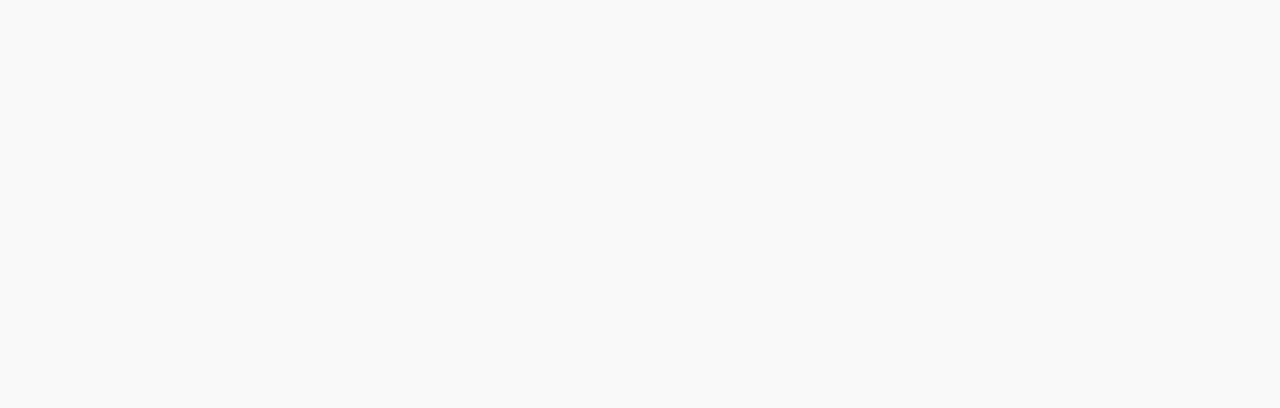
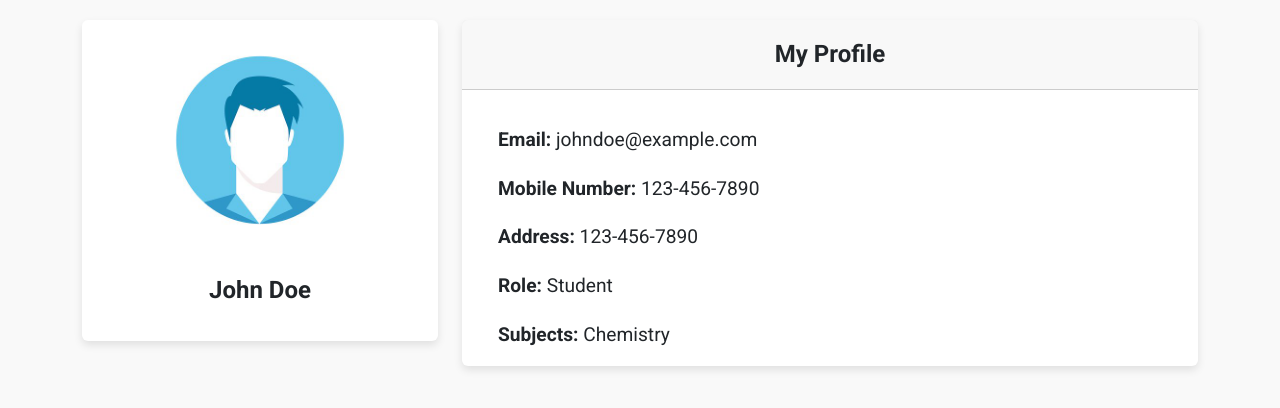
Before and after one commit to MalithaPrabhashana/NenasaQnA, a React (Create React App) app in the folder Frontend/: page /myProfile in a window 1280 px wide. Before the commit this address had no page. Shown: the top 408 px of the page. Built offline with nearby package versions, Linux system fonts and the light colour scheme.

Commit message:
My Profile editing started

```diff
--- a/Frontend/src/App.js
+++ b/Frontend/src/App.js
@@ -3,8 +3,8 @@
 import Nenasa from "./components/Nenasa";
 import LoginPage from "./login/LoginPage";
 import EditProfile from "./editProfile/EditProfilePage";
-import MyQuestions from "./ViewmyQuestions/MyQuestions";
 import './App.css';
+import MyProfile from "./MyProfile/MyProfile";
 
 function App() {
   // const storedToken = localStorage.getItem("token");
@@ -17,6 +17,7 @@
           <Route path="/" element={<LoginPage />} />
           <Route path="/home" element={<Nenasa />} />
           <Route path="/editProfile" element={<EditProfile />} />
+          <Route path="/myProfile" element={<MyProfile />} />
         </Routes>
       </BrowserRouter>
     </div>
--- /dev/null
+++ b/Frontend/src/MyProfile/MyProfile.css
@@ -0,0 +1,52 @@
+.my-profile {
+    margin-top: 20px;
+  }
+
+  .profile-card {
+    border: none;
+    box-shadow: 0 4px 8px rgba(0, 0, 0, 0.1);
+  }
+
+  .avatar-image {
+    width: 200px;
+    height: 200px;
+    object-fit: cover;
+    margin: 20px auto;
+    display: block;
+  }
+
+  .card-title {
+    font-size: 24px;
+    font-weight: bold;
+    margin-bottom: 20px;
+  }
+
+  .profile-card-text {
+    margin-bottom: 10px;
+  }
+
+  .profile-card {
+    height: auto;
+  }
+
+  .name {
+    text-align: center;
+  }
+
+  .avatar-name {
+    font-size: 1.5rem !important;
+  }
+
+  .profile-card-header {
+    text-align: center;
+    padding: 20px;
+    font-weight: bold;
+  }
+
+  .profile-card-text {
+    margin-left: 20px;
+    margin-top: 20px;
+    font-size: 1.2rem;
+
+
+  }
--- /dev/null
+++ b/Frontend/src/MyProfile/MyProfile.js
@@ -0,0 +1,66 @@
+import React from 'react';
+import {
+    Container,
+    Row,
+    Col,
+    Card,
+    Image
+} from 'react-bootstrap';
+import './MyProfile.css';
+import avatarImage from '../img/avatar.jpg';
+
+const MyProfile = () => {
+    return (
+        <Container className="my-profile">
+            <Row>
+                <Col xs={12}
+                    md={4}>
+                    <Card className="profile-card">
+                        <Image src={avatarImage}
+                            className="avatar-image"
+                            roundedCircle/>
+                        <Card.Body className="name">
+                            <Card.Title className='avatar-name'>John Doe</Card.Title>
+                        </Card.Body>
+                    </Card>
+                </Col>
+                <Col xs={12}
+                    md={8}>
+                    <Card className="profile-card">
+                        <Card.Header as="h4" className='profile-card-header'>My Profile</Card.Header>
+                        <Card.Body className='profile-card-body'>
+                            {/* <Card.Title>Special title treatment</Card.Title> */}
+                            <Card.Text className='profile-card-text'>
+                                <strong>Email:  </strong>
+                                johndoe@example.com
+                            </Card.Text>
+
+                            <Card.Text className='profile-card-text'>
+                                <strong>Mobile Number: </strong>
+                                123-456-7890
+                            </Card.Text>
+
+                            <Card.Text className='profile-card-text'>
+                                <strong>Address: </strong>
+                                123-456-7890
+                            </Card.Text>
+
+                            <Card.Text className='profile-card-text'>
+                                <strong>Role: </strong>
+                                Student
+                            </Card.Text>
+
+                            <Card.Text className='profile-card-text'>
+                                <strong>Subjects: </strong>
+                                Chemistry
+                            </Card.Text>
+
+                        </Card.Body>
+                    </Card>
+                </Col>
+            </Row>
+        </Container>
+    );
+};
+
+export default MyProfile;
--- a/Frontend/src/components/Nenasa.js
+++ b/Frontend/src/components/Nenasa.js
@@ -14,6 +14,7 @@
 import Friends from '../navBarContent/Friends';
 import ModelPaperCards from '../sidebarContent/modelPaperCards';
 import MyQuestions from '../ViewmyQuestions/MyQuestions'
+import MyProfile from '../MyProfile/MyProfile'
 
 
 
@@ -102,6 +103,9 @@
           } else if (sideBarNavigation === 8) {
             return (<div className='feed'><Feed /></div>);
           }
+            else if (sideBarNavigation === 9) {
+            return (<div className='feed' ><MyProfile /></div>);
+          }
         })()}
 
 
--- a/Frontend/src/components/NenasaHeader.js
+++ b/Frontend/src/components/NenasaHeader.js
@@ -223,9 +223,9 @@
             anchorOrigin={{ horizontal: 'right', vertical: 'bottom' }}
           >
 
-            <Link to="/editProfile">
-              <MenuItem>My account</MenuItem>
-            </Link>
+            {/* <Link to="/editProfile" > */}
+              <MenuItem onClick={()=>{props.select(9)}}>My account</MenuItem>
+            {/* </Link> */}
 
             <Divider />
 
```
Also changed, not shown: Frontend/src/img/avatar.jpg (added).
